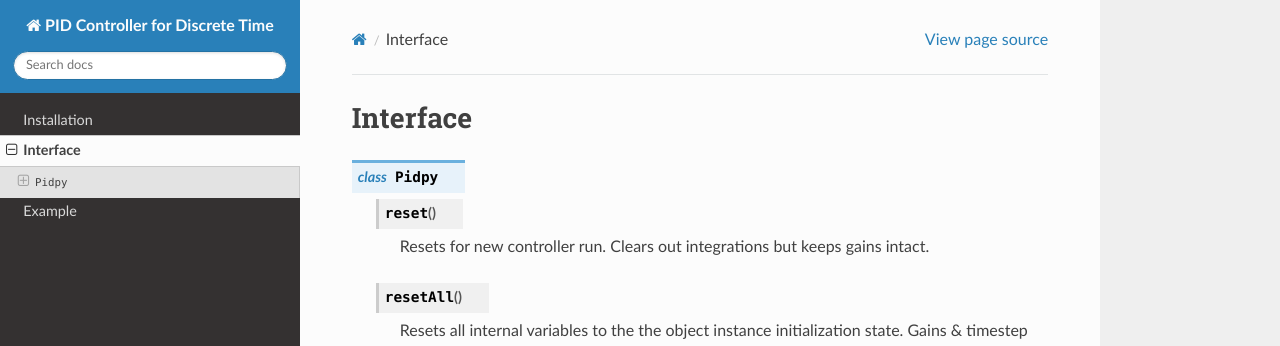
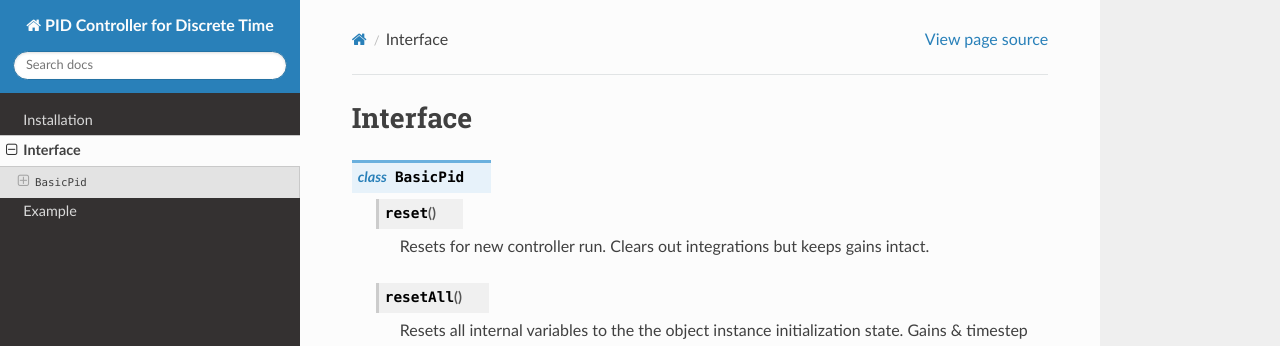
Before and after one commit to mkner/robo-pid, a Sphinx documentation site: the page built from docs/interface.rst, in a window 1280 px wide and 900 px high. Shown: the top 346 px of the window. Built offline with Sphinx 7.4.7 and the Read the Docs theme 2.0.0, drawn with Linux system fonts in a browser that asks for light colours.

Commit message:
Update interface.rst

```diff
--- a/docs/interface.rst
+++ b/docs/interface.rst
@@ -2,7 +2,7 @@
 Interface
 ---------
 
-.. class:: Pidpy()
+.. class:: BasicPid()
 
 
  .. method:: reset()
```
